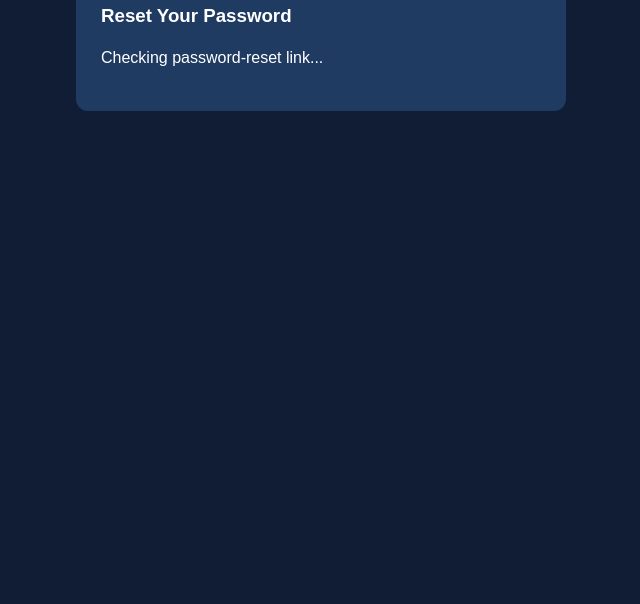
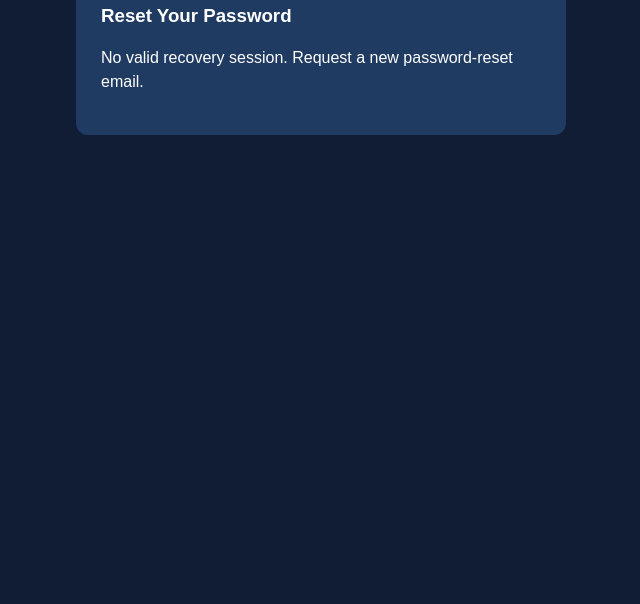
Before and after one commit to Andyrite/guardrail-password-reset, a plain HTML site: page index.html in a window 1280 px wide. Shown: the part 196-800 px from the top of the page, without its empty margins (319-959 px from the left). Drawn offline with nearby package versions, Linux system fonts and the light colour scheme.

Commit message:
Fix SUPABASE_KEY formatting in index.html

```diff
--- a/index.html
+++ b/index.html
@@ -60,7 +60,7 @@
     const SUPABASE_URL =
       "https://gktrcqayibwkoevqywzf.supabase.co";
 
-    const SUPABASE_KEY = sb_publishable_b5zgUYBktdgoY8IudeOXNA_ohYyLFsz
+    const SUPABASE_KEY = "sb_publishable_b5zgUYBktdgoY8IudeOXNA_ohYyLFsz";
 
     const statusBox = document.getElementById("status");
     const form = document.getElementById("form");
```
